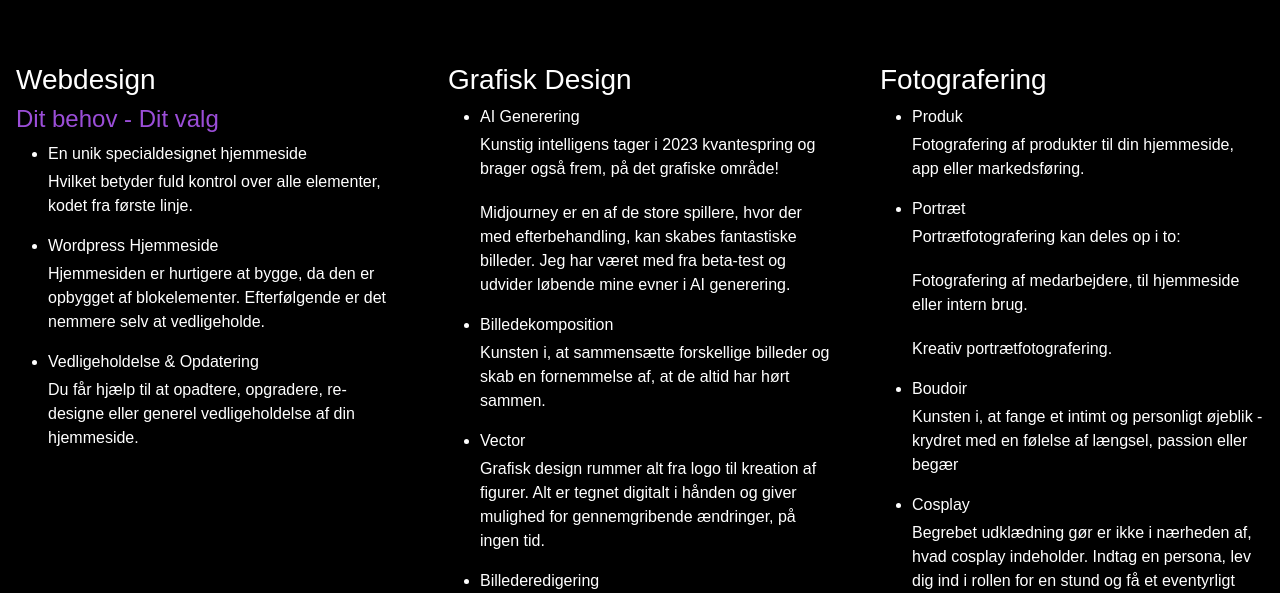
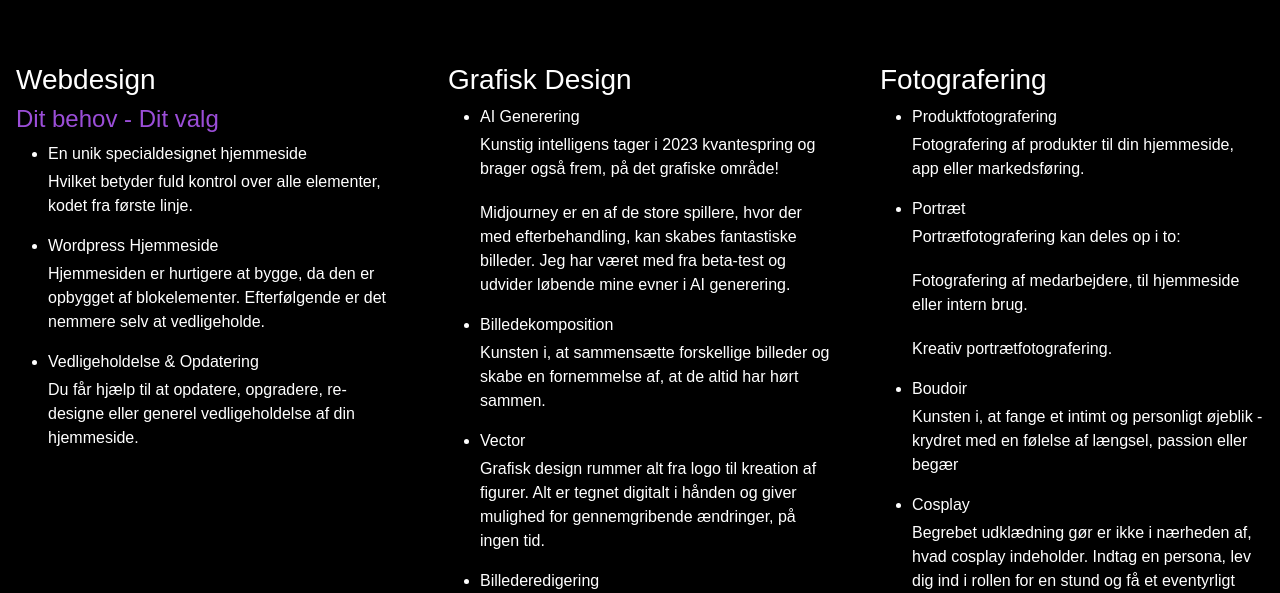
Before and after one commit to Thunderbear86/fenrisv2, a PHP site: page /about.php in a window 1280 px wide. Shown: the part 635-1228 px from the top of the page. Run offline with PHP 8.4, Linux system fonts and the light colour scheme; style sheets or scripts are compiled from the project's sources; some libraries are stand-ins or nearby versions.

Commit message:
Rettelser

```diff
--- a/about.php
+++ b/about.php
@@ -75,7 +75,7 @@
                                     <p class="fw-light pt-1">Hjemmesiden er hurtigere at bygge, da den er opbygget af blokelementer.
                                     Efterfølgende er det nemmere selv at vedligeholde.</p>
                                 <li>Vedligeholdelse & Opdatering</li>
-                                    <p class="fw-light pt-1">Du får hjælp til at opadtere, opgradere,
+                                    <p class="fw-light pt-1">Du får hjælp til at opdatere, opgradere,
                                     re-designe eller generel vedligeholdelse af din hjemmeside.</p>
                             </ul>
                         </div>
@@ -92,7 +92,7 @@
                                     <p class="fw-light pt-1">Midjourney er en af de store spillere, hvor der med efterbehandling, kan skabes fantastiske billeder.
                                     Jeg har været med fra beta-test og udvider løbende mine evner i AI generering.</p>
                                 <li>Billedekomposition</li>
-                                    <p class="fw-light pt-1">Kunsten i, at sammensætte forskellige billeder og skab en fornemmelse af, at de altid har hørt sammen.</p>
+                                    <p class="fw-light pt-1">Kunsten i, at sammensætte forskellige billeder og skabe en fornemmelse af, at de altid har hørt sammen.</p>
                                 <li>Vector</li>
                                     <p class="fw-light pt-1">Grafisk design rummer alt fra logo til kreation af figurer. Alt er tegnet digitalt i hånden og
                                         giver mulighed for gennemgribende ændringer, på ingen tid.</p>
@@ -107,7 +107,7 @@
                         <div class="job job-3 py-2 px-3 rounded-bottom border-bottom-3 d-flex flex-column h-100">
                             <h3>Fotografering</h3>
                             <ul>
-                                <li>Produk</li>
+                                <li>Produktfotografering</li>
                                     <p class="fw-light pt-1">Fotografering af produkter til din hjemmeside, app eller markedsføring.</p>
                                 <li>Portræt</li>
                                     <p class="fw-light pt-1">Portrætfotografering kan deles op i to: </p>
--- a/kontakt.php
+++ b/kontakt.php
@@ -37,7 +37,7 @@
     <div class="contaier">
         <div class="row">
             <h2 class="sec-text text-center">
-Relevant tekst her
+
             </h2>
         </div>
     </div>
```
